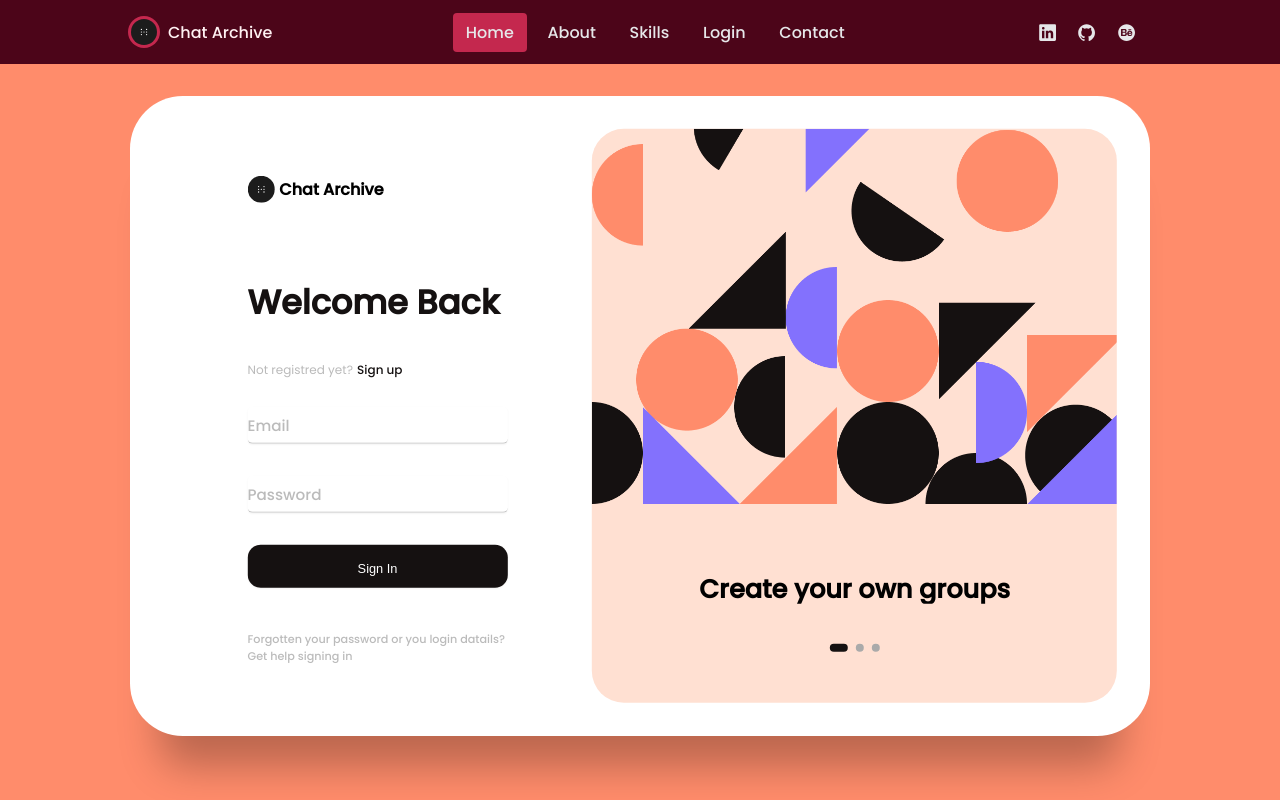
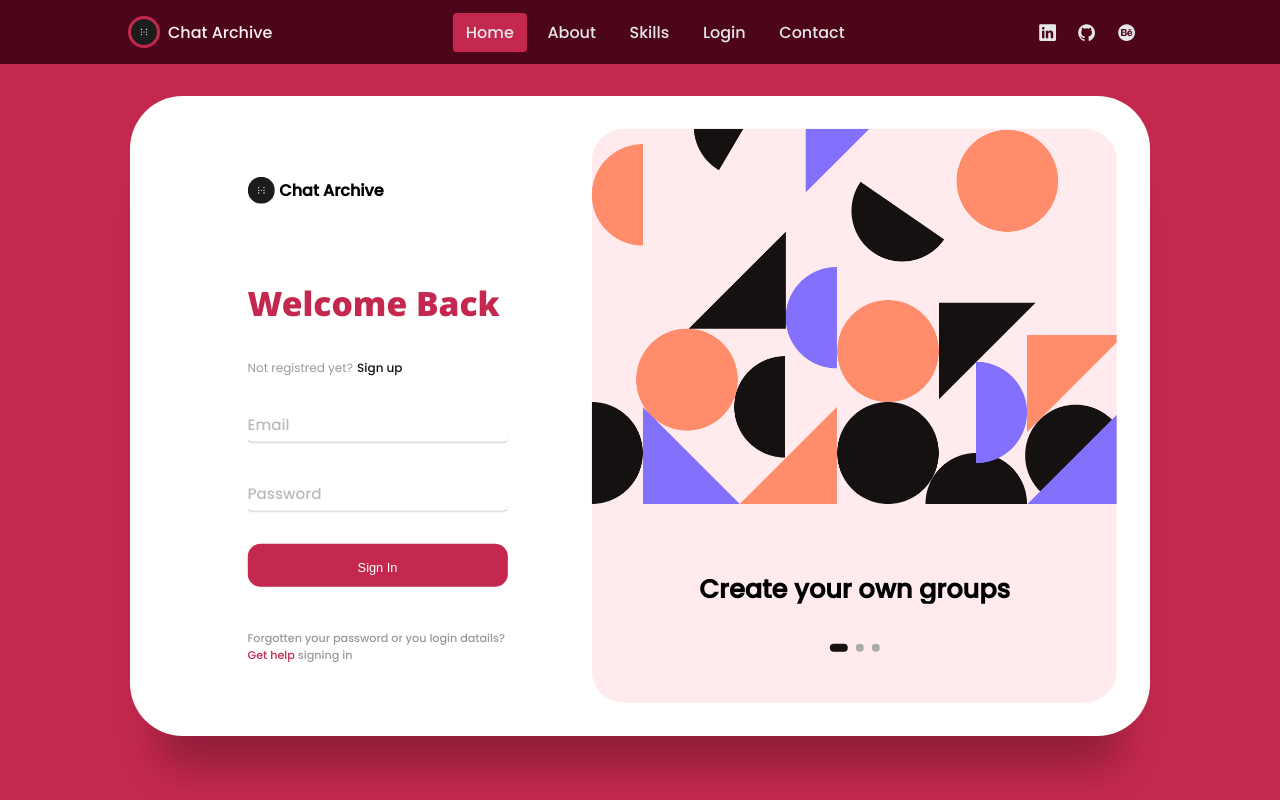
Before and after one commit to AbdullahButt2611/Chat_Archive, a Django app: page /register/ in a window 1280 px wide. Run offline with Django 5.2, Linux system fonts and the light colour scheme; some libraries are stand-ins or nearby versions.

Commit message:
Working on ReDesign of Registration Page

```diff
--- a/archivehandler/views.py
+++ b/archivehandler/views.py
@@ -1,4 +1,6 @@
-from django.shortcuts import render
+import re
+from django.shortcuts import render, redirect
+from django.contrib.auth.models import User
 from django.contrib.auth import logout, login, authenticate
 
 # Create your views here.
@@ -29,31 +31,25 @@ def logout_user(request):
 def signup(request):
     context = {}
 
-    # if request.method == "POST":
-    #     firstname = request.POST['firstname']
-    #     lastname = request.POST['lastname']
-    #     email = request.POST['email']
-    #     username = request.POST['username']
-    #     password = request.POST['password']
-    #     country = request.POST['country']
-    #     dob = request.POST['dob']
-    #     verification = verify_signup(request)
+    if request.method == "POST":
+        name = request.POST['name']
+        email = request.POST['email']
+        password = request.POST['password']
+        verification = verify_signup(request)
 
-    #     if(verification == "Verified"):
-    #         try:
-    #             data = User.objects.create_user(first_name=firstname, last_name=lastname, email=email, username=username, password=password)
-    #             data.save()
-    #             user = UserMeta.objects.create(user=data, country=country, dob=dob)
-    #             user.save()
-    #             return redirect('login')
+        if(verification == "Verified"):
+            try:
+                data = User.objects.create_user(first_name=name, email=email, username=email, password=password)
+                data.save()
+                return redirect('login')
 
-    #         except Exception as e:
-    #             context['error'] = "Username is already taken"
-    #             return render(request, 'signup.html', context)
-    #     else:
-    #         context['form_values'] = {"firstname": firstname, "lastname": lastname, "email": email, "username": username}
-    #         context['error'] = verification
-    #         return render(request, 'signup.html', context)
+            except Exception as e:
+                context['error'] = "Email is already taken"
+                return render(request, 'user_registration.html', context)
+        else:
+            context['form_values'] = {"name": name,  "email": email}
+            context['signup_error'] = verification
+            return render(request, 'user_registration.html', context)
 
 
     return render(request, 'user_registration.html', context)
@@ -61,29 +57,18 @@ def signup(request):
 # ======================    HELPER FUNCTIONS    =========================
 
 def verify_signup(request):
-    firstname = request.POST['firstname']
-    lastname = request.POST['lastname']
+    name = request.POST['name']
     email = request.POST['email']
-    username = request.POST['username']
     password = request.POST['password']
-    country = request.POST['country']
-    dob = request.POST['dob']
 
-    if not firstname.strip() or not lastname.strip():
-        return "Firstname and Lastname cannot be empty."
+    if not name.strip():
+        return "Name Field cannot be empty."
 
-    if not firstname.isalpha() or not lastname.isalpha():
-        return "Firstname and Lastname should only contain alphabet."
+    if not all(char.isalpha() or char.isspace() for char in name):
+        return "Name should only contain alphabets and spaces."
 
     if not re.match(r'^[a-zA-Z0-9_.+-]+@[a-zA-Z0-9-]+\.[a-zA-Z0-9-.]+$', email):
         return "Email Should be in a proper format"
-
-    if len(username) < 4 and len(username) > 16:
-        return "Username length should be between 3 and 15 characters."
-
-    print("Username ", username.isalnum())
-    if not (username.isalnum() or '_' in username):
-        return "Username can only contain alphanumeric characters or underscores."
 
     if len(password) < 8:
         return "Password length should be at least 8 characters."
--- a/static/css/styles.css
+++ b/static/css/styles.css
@@ -14,6 +14,8 @@
   --white-color: #E6E7E9;
   --pure-white-color: #fff;
   --bg-color: #FFF1F2;
+  --text-color: #151111;
+  --text-gray-color: #999999;
 
   /*===== Fuente y tipografia =====*/
   --body-font: 'Poppins', sans-serif;
@@ -379,7 +381,7 @@ input:focus{
   width: 100%;
   min-height: 100vh;
   overflow: hidden;
-  background-color: #ff8c6b;
+  background-color: var(--first-color);
   padding: 2rem;
   display: flex;
   align-items: center;
@@ -392,7 +394,7 @@ input:focus{
   width: 100%;
   max-width: 1020px;
   height: 640px;
-  background-color: #fff;
+  background-color: var(--pure-white-color);
   border-radius: 3.3rem;
   box-shadow: 0 60px 40px -30px rgba(0, 0, 0, 0.27);
 }
@@ -450,24 +452,25 @@ input:focus{
   font-size: 1.1rem;
   margin-top: -9px;
   letter-spacing: -0.5px;
-  color: #151111;
+  color: var(--dark-color) !important;
 }
 
 .registration-main .heading h2 {
   font-size: 2.1rem;
-  font-weight: 600;
-  color: #151111;
+  font-weight: 900;
+  color: var(--first-color);
+  font-family: var(--noto-font);
 }
 
 .registration-main .heading h6 {
-  color: #bababa;
+  color: var(--text-gray-color);
   font-weight: 400;
   font-size: 0.75rem;
   display: inline;
 }
 
 .registration-main .toggle {
-  color: #151111;
+  color: var(--text-color);
   text-decoration: none;
   font-size: 0.75rem;
   font-weight: 500;
@@ -475,7 +478,7 @@ input:focus{
 }
 
 .registration-main .toggle:hover {
-  color: #8371fd;
+  color: var(--first-color);
 }
 
 .registration-main .input-wrap {
@@ -494,7 +497,7 @@ input:focus{
   border-bottom: 1px solid #bbb;
   padding: 0;
   font-size: 0.95rem;
-  color: #151111;
+  color: var(--text-color);
   transition: 0.4s;
 }
 
@@ -522,8 +525,8 @@ input:focus{
   display: inline-block;
   width: 100%;
   height: 43px;
-  background-color: #151111;
-  color: #fff;
+  background-color: var(--first-color);
+  color: var(--pure-white-color);
   border: none;
   cursor: pointer;
   border-radius: 0.8rem;
@@ -533,21 +536,21 @@ input:focus{
 }
 
 .registration-main .sign-btn:hover {
-  background-color: #8371fd;
+  background-color: var(--dark-color);
 }
 
 .registration-main .text {
-  color: #bbb;
+  color: var(--text-gray-color);
   font-size: 0.7rem;
 }
 
 .registration-main .text a {
-  color: #bbb;
+  color: var(--first-color);
   transition: 0.3s;
 }
 
 .registration-main .text a:hover {
-  color: #8371fd;
+  color: var(--dark-color);
 }
 
 .registration-main.sign-up-mode .box .inner-box .forms-wrap form.sign-in-form {
@@ -574,7 +577,7 @@ input:focus{
   width: 55%;
   left: 45%;
   top: 0;
-  background-color: #ffe0d2;
+  background-color: var(--second-color); /*===================*/
   border-radius: 2rem;
   display: grid;
   grid-template-rows: auto 1fr;
```
